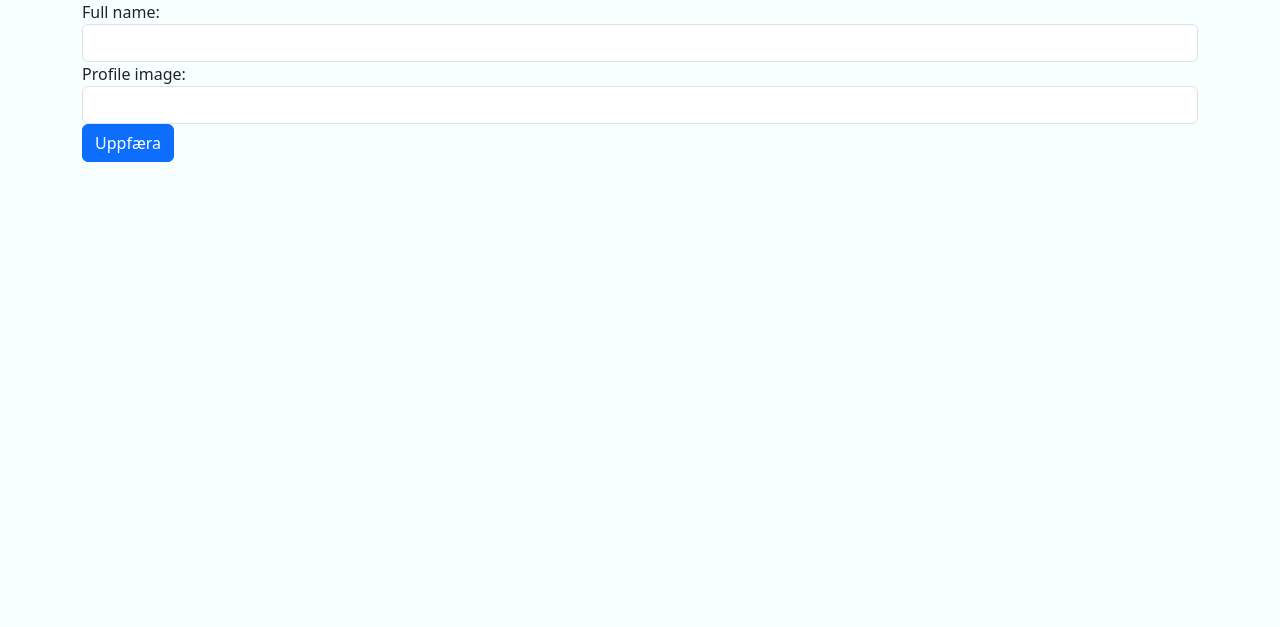
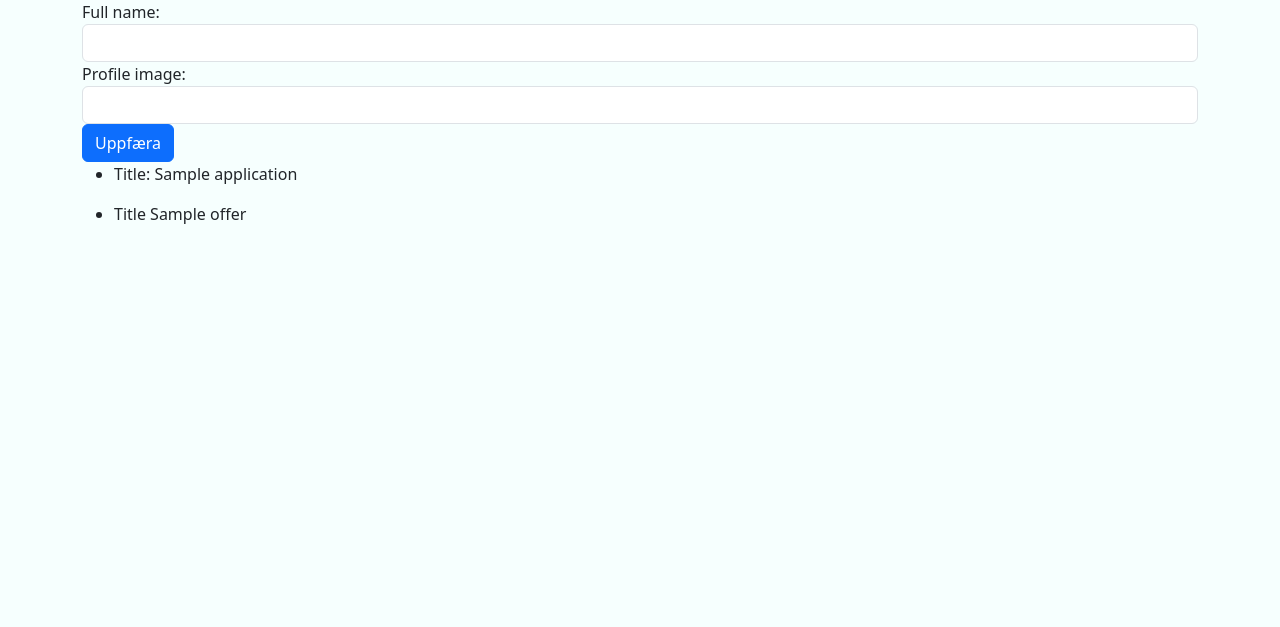
Before and after one commit to PeturDaniel/jobhunters32, a Django app: template templates/job_seeker_page/job_seeker_profile.html in a window 1280 px wide. Shown: the part 56-683 px from the top of the page. Run offline with Django 5.2, Linux system fonts and the light colour scheme; tables that the repository leaves empty hold one stand-in row (values such as "Sample post"); the template is opened without the code that fills it: values that come from a table or form of the project are taken from there, most other values are stand-ins (such as "Sample title", 1, 10 or a date in 2020).

Commit message:
Foundation for job applications page

```diff
--- a/templates/job_seeker_page/job_seeker_profile.html
+++ b/templates/job_seeker_page/job_seeker_profile.html
@@ -6,4 +6,16 @@
         {{ form }}
         <input type="submit" class="btn btn-primary" value="Uppfæra"/>
     </form>
+    <form class="application page">
+        {% for application in applications %}
+            <ul>
+                <li class="status">Title: {{ application.name }}</li>
+            </ul>
+        {% endfor %}
+        {% for offer in offers %}
+            <ul>
+                <li class="title">Title {{ offer.title }}</li>
+            </ul>
+        {% endfor %}
+    </form>
 {% endblock %}
```
Also changed, not shown: user/views.py (+23 -2 lines).
